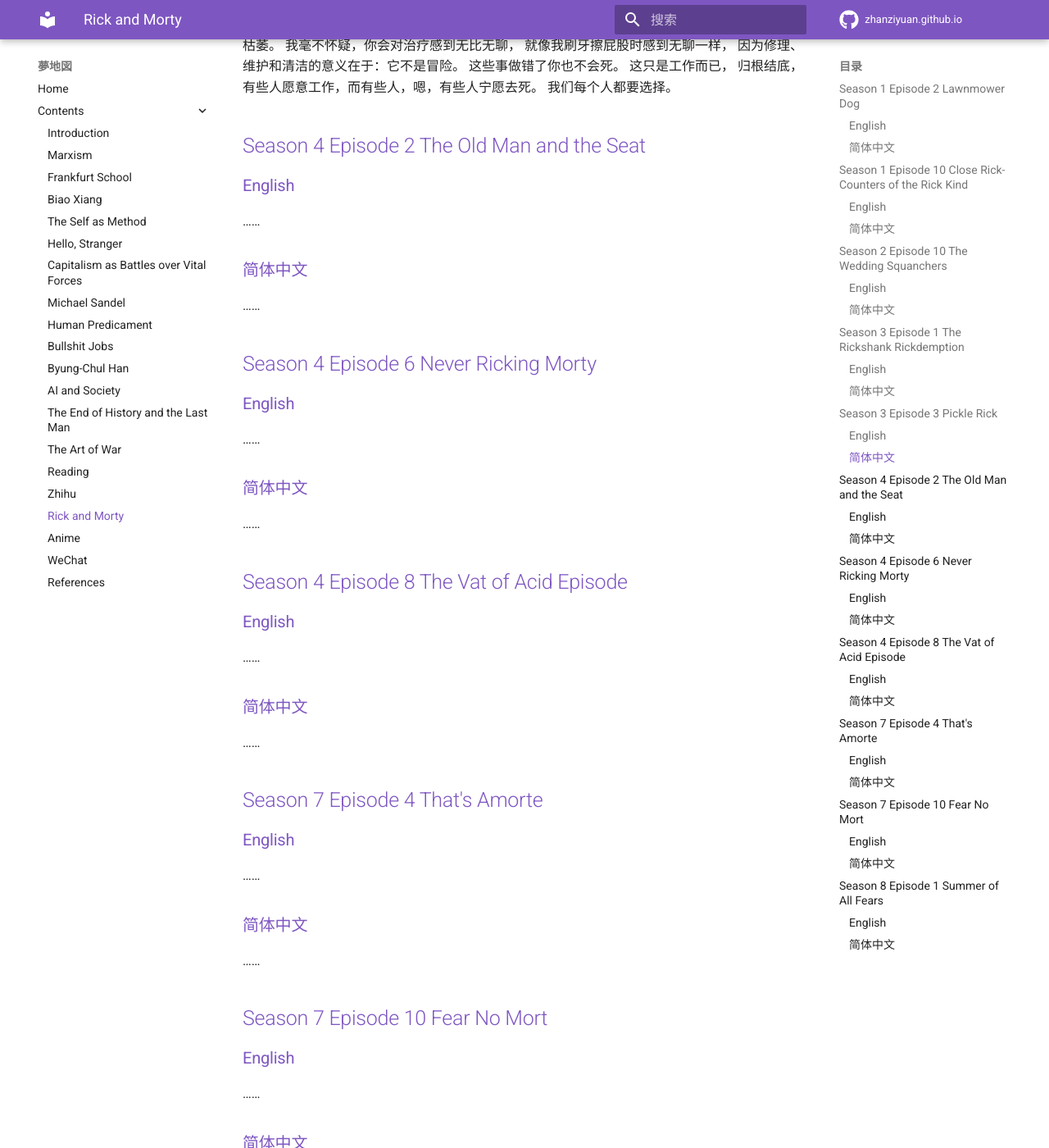
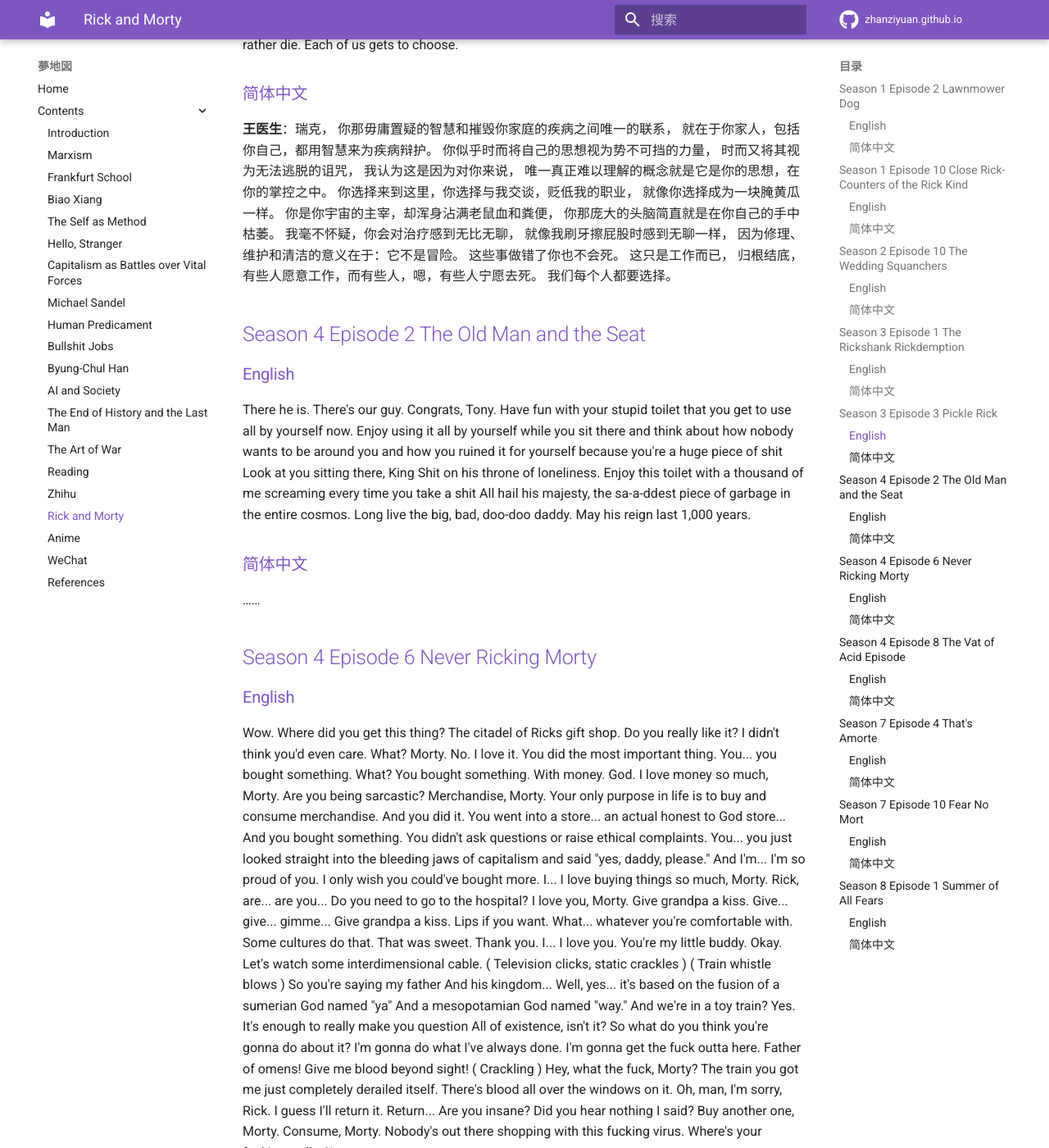
Before and after one commit to ZhanZiyuan/zhanziyuan.github.io, an MkDocs documentation site: the page built from docs/rick_and_morty.md, in a window 1280 px wide and 1400 px high, scrolled down 1946 px. Shown: the whole window at 82% size. Built offline with MkDocs 1.6.1 and Material for MkDocs 9.7.7, drawn with Linux system fonts in a browser that asks for light colours; comment, search, counter and statistics services are not loaded; some of the changed text lies outside the part shown.

Commit message:
Modified `rick_and_morty.md`.
- Modified `rick_and_morty.md`.

```diff
--- a/docs/rick_and_morty.md
+++ b/docs/rick_and_morty.md
@@ -29,7 +29,10 @@
 
 ### [English](https://rickandmorty.fandom.com/wiki/Close_Rick-Counters_of_the_Rick_Kind/Transcript)
 
-……
+**Rick (C-137)**: I’m the Rick!
+And so were the rest of you before you formed this stupid alliance.
+You wanted to be safe from the government so you became a stupid government.
+That makes every Rick here less Rick than me.
 
 ### [简体中文](https://bangumi.tv/ep/359060)
 
@@ -39,7 +42,21 @@
 
 ### [English](https://rickandmorty.fandom.com/wiki/The_Wedding_Squanchers/Transcript)
 
-……
+**Rick**: Hi everybody I’m Rick.
+You know when I first met Bird Person he was…
+listen I’m not the nicest guy in the universe because I’m the smartest,
+and being nice is something stupid people do to hedge their bets.
+Now I haven’t been exactly subtle about how little I trust marriage,
+I couldn’t make it work
+and I could turn a black hole into a sun
+so at a certain point you got to ask yourself what are the odds this is legit?
+Not just some big lie we’re telling ourselves because we’re afraid to die alone?
+Because, you know, that’s exactly how we all die, alone.
+But, but here’s the thing Bird Person is my best friend
+and if he loves Tammy well then I love Tammy too.
+To friendship,
+to love and to my greatest adventure yet;
+opening myself up to others.
 
 ### [简体中文](https://bangumi.tv/ep/552140)
 
@@ -115,7 +132,22 @@
 
 ### [English](https://rickandmorty.fandom.com/wiki/The_Old_Man_and_the_Seat/Transcript)
 
-……
+There he is. There's our guy.
+Congrats, Tony.
+Have fun with your stupid toilet
+that you get to use all by yourself now.
+Enjoy using it all by yourself while you sit there
+and think about how nobody wants to be around you
+and how you ruined it for yourself
+because you're a huge piece of shit
+Look at you sitting there,
+King Shit on his throne of loneliness.
+Enjoy this toilet with a thousand of me
+screaming every time you take a shit
+All hail his majesty,
+the sa-a-ddest piece of garbage in the entire cosmos.
+Long live the big, bad, doo-doo daddy.
+May his reign last 1,000 years.
 
 ### [简体中文](https://bangumi.tv/ep/917310)
 
@@ -125,7 +157,49 @@
 
 ### [English](https://rickandmorty.fandom.com/wiki/Never_Ricking_Morty/Transcript)
 
-……
+Wow. Where did you get this thing?
+The citadel of Ricks gift shop.
+Do you really like it?
+I didn't think you'd even care. What? Morty.
+No. I love it. You did the most important thing.
+You... you bought something. What? You bought something.
+With money. God. I love money so much, Morty.
+Are you being sarcastic?
+Merchandise, Morty.
+Your only purpose in life is to buy and consume merchandise.
+And you did it. You went into a store...
+an actual honest to God store...
+And you bought something.
+You didn't ask questions or raise ethical complaints.
+You... you just looked straight into the bleeding jaws of capitalism
+and said "yes, daddy, please." And I'm...
+I'm so proud of you.
+I only wish you could've bought more.
+I... I love buying things so much, Morty.
+Rick, are... are you... Do you need to go to the hospital?
+I love you, Morty. Give grandpa a kiss.
+Give... give... gimme... Give grandpa a kiss.
+Lips if you want. What... whatever you're comfortable with.
+Some cultures do that.
+That was sweet. Thank you. I... I love you.
+You're my little buddy.
+Okay. Let's watch some interdimensional cable.
+( Television clicks, static crackles ) ( Train whistle blows )
+So you're saying my father And his kingdom...
+Well, yes... it's based on the fusion of a sumerian God named "ya"
+And a mesopotamian God named "way."
+And we're in a toy train?
+Yes. It's enough to really make you question All of existence, isn't it?
+So what do you think you're gonna do about it?
+I'm gonna do what I've always done.
+I'm gonna get the fuck outta here. Father of omens!
+Give me blood beyond sight! ( Crackling ) Hey, what the fuck, Morty?
+The train you got me just completely derailed itself.
+There's blood all over the windows on it. Oh, man, I'm sorry, Rick.
+I guess I'll return it. Return... Are you insane?
+Did you hear nothing I said? Buy another one, Morty.
+Consume, Morty. Nobody's out there shopping with this fucking virus.
+Where's your fucking wallet?!
 
 ### [简体中文](https://bangumi.tv/ep/922915)
 
```
